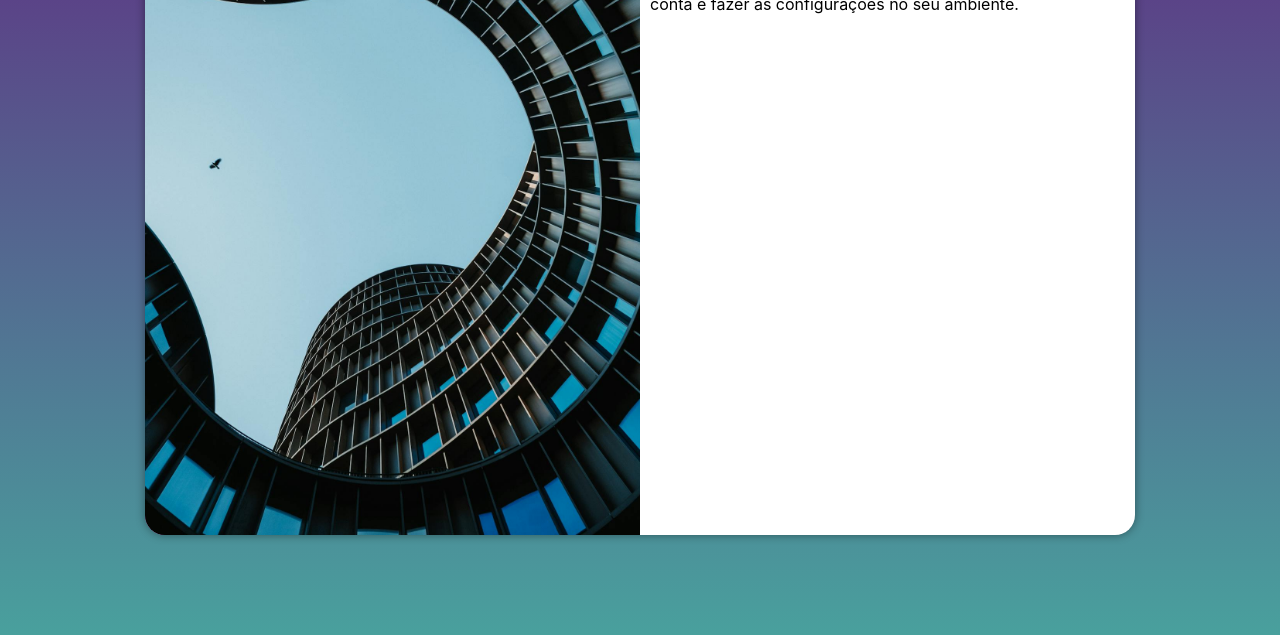
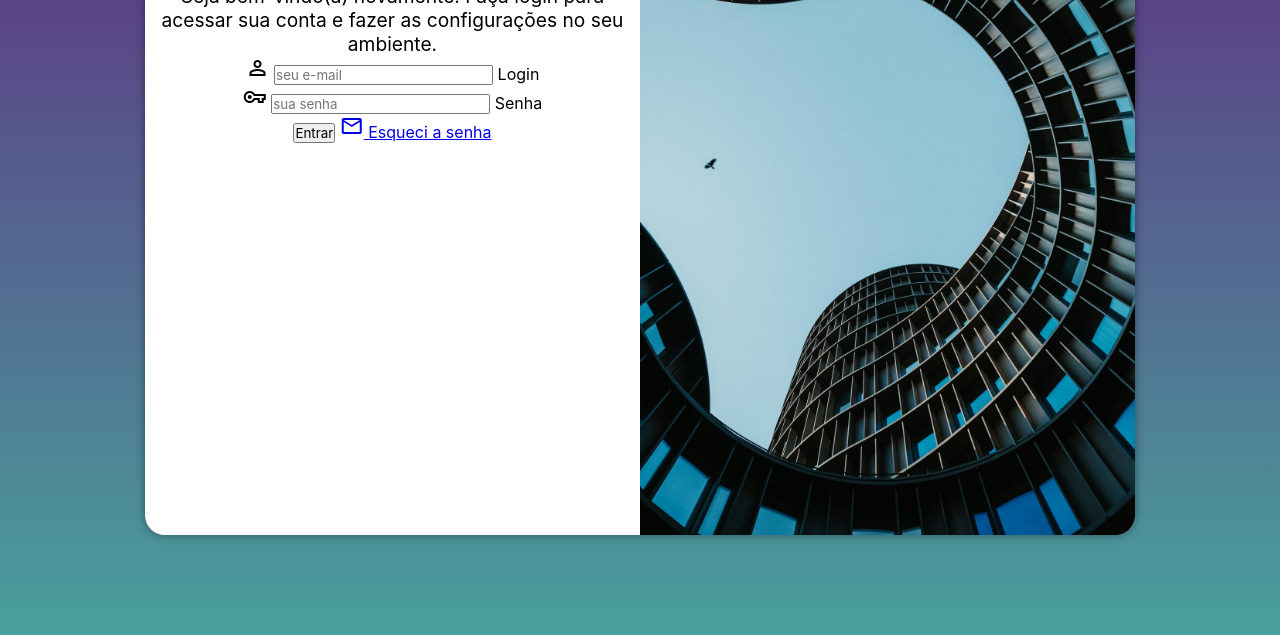
Before and after one commit to mariaisabelmart/projeto-login, a plain HTML site: page index.html in a window 1280 px wide. Shown: the part 165-800 px from the top of the page. Drawn offline with nearby package versions, Linux system fonts and the light colour scheme.

Commit message:
editei estilo

```diff
--- a/estilos/media-query.css
+++ b/estilos/media-query.css
@@ -43,13 +43,21 @@ Grandes Telas: acima de 1200px;
     }
 
     section#login > div#imagem {
-        float: left;
+        float: right;
         width: 50%;
         height: 100%;
     }
 
     section#login > div#formulario {
-        float: right;
+        float: left;
         width: 50%;
     }
+
+    div#formulario > h1 {
+        font-size: 2em;
+    }
+
+    div#formulario > p {
+        font-size: 1.2em;
+    }
 }
--- a/estilos/style.css
+++ b/estilos/style.css
@@ -54,3 +54,12 @@ section#login > div#formulario {
     display: block; /*só p/ ser exibida como um bloco por padrão*/
     padding: 10px;
 }
+
+div#formulario {
+    text-align: center;
+    margin-bottom: 10px;
+}
+
+div#formulario > p {
+    font-size: 0.8em;
+}
--- a/index.html
+++ b/index.html
@@ -6,6 +6,8 @@
     <title>Login</title>
     <link rel="stylesheet" href="estilos/style.css">
     <link rel="stylesheet" href="estilos/media-query.css">
+    <link href="https://fonts.googleapis.com/css2?family=Material+Symbols+Outlined" rel="stylesheet"/> <!--link para usar ícones do Google-->
+    <!--só acessar Google Icons -> guia do desenvolvedor -> encontrar o tópico "Usar na Web" -> copiar o link -> copiar o "span" correspondente onde quer adicionar o ícone -> alterar para o nome do ícone que quer olhando na biblioteca de ícones-->
 </head>
 <body>
     <main>
@@ -16,8 +18,22 @@
             <div id="formulario">
                 <h1>Login</h1>
                 <p>Seja bem-vindo(a) novamente. Faça login para acessar sua conta e fazer as configurações no seu ambiente.</p>
-                <form action="login.php" method="post">
+                <form action="login.php" method="post" autocomplete="on">
+                    <div class="campo">
+                        <span class="material-symbols-outlined">person</span>
+                        <input type="email" name="login" id="ilogin" placeholder="seu e-mail" autocomplete="email" required maxlength="30">
+                        <label for="ilogin">Login</label>
 
+                    </div>
+                    <div class="campo">
+                        <span class="material-symbols-outlined">vpn_key</span>
+                        <input type="password" name="senha" id="isenha" placeholder="sua senha" autocomplete="current-password" required minlength="8" maxlength="20">
+                        <label for="isenha">Senha</label>
+                    </div>
+                    <input type="submit" value="Entrar">
+                    <a href="esqueci.html"> <span class="material-symbols-outlined">mail</span>
+                        Esqueci a senha
+                    </a>
                 </form>
             </div>
         </section>
```
